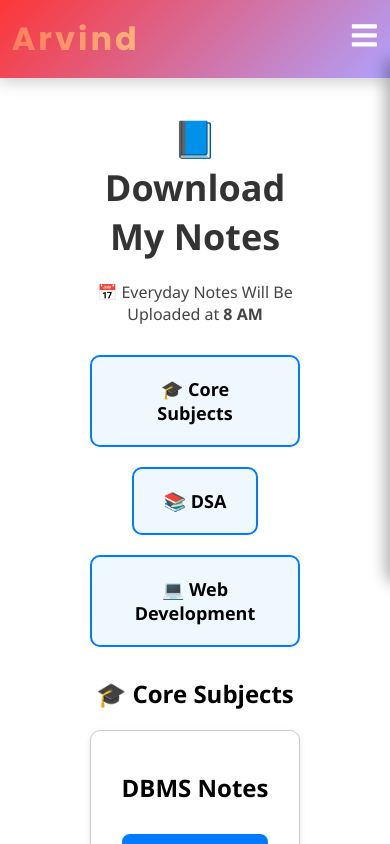
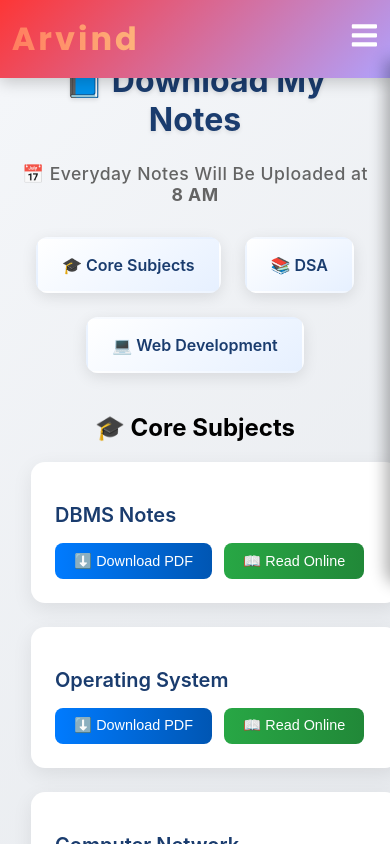
Before and after one commit to Arvindsingh-Deora/webnew, a React (Create React App) app in the folder frontend/: page /Notes in a window 390 px wide. Both pictures are taken after a click on the element "🎓 Core Subjects". Shown: the top 844 px of the page. Built offline with nearby package versions, Linux system fonts and the light colour scheme.

Commit message:
Notes CSS

```diff
--- a/frontend/src/Pages/Notes.js
+++ b/frontend/src/Pages/Notes.js
@@ -1,6 +1,7 @@
 import React, { useState } from 'react';
 import '../Style/Pages/Notes.css';
 import { Helmet } from 'react-helmet';
+
 
 const Notes = () => {
   const [activeSection, setActiveSection] = useState(null); // 'core', 'dsa', 'web'
@@ -25,6 +26,7 @@ const Notes = () => {
       {notesArray.map((note, index) => (
         <div className="note-card" key={index}>
           <h2>{note.title}</h2>
+          <div className="button-group">
             <a
               href={`/Notes/${note.file}`}
               download
@@ -37,6 +39,21 @@ const Notes = () => {
             >
               <button className="download-btn">⬇️ Download PDF</button>
             </a>
+
+            <a
+              href={`/Notes/${note.file}`}
+              target="_blank"
+              rel="noopener noreferrer"
+              onClick={() =>
+                window.gtag && window.gtag('event', 'read_online', {
+                  event_category: 'PDF',
+                  event_label: note.title,
+                })
+              }
+            >
+              <button className="read-btn">📖 Read Online</button>
+            </a>
+          </div>
         </div>
       ))}
     </div>
--- a/frontend/src/Style/Pages/Notes.css
+++ b/frontend/src/Style/Pages/Notes.css
@@ -1,70 +1,241 @@
+/* General container styling */
 .notes-container {
-  padding: 90px;
-  font-family: 'Segoe UI', sans-serif;
+  padding: 60px 20px;
+  font-family: 'Inter', sans-serif;
   text-align: center;
+  background: linear-gradient(135deg, #f5f7fa 0%, #e4e7eb 100%);
+  min-height: 100vh;
+  transition: background 0.5s ease;
 }
 
+/* Upload timing text */
 .upload-timing {
-  font-size: 16px;
-  color: #444;
-  margin-bottom: 30px;
+  font-size: 1.1rem;
+  color: #555;
+  margin-bottom: 2rem;
+  font-weight: 500;
+  letter-spacing: 0.5px;
+  opacity: 0.9;
 }
 
+/* Category boxes container */
 .category-boxes {
   display: flex;
   justify-content: center;
-  gap: 20px;
+  gap: 1.5rem;
   flex-wrap: wrap;
-  margin-bottom: 30px;
+  margin-bottom: 2.5rem;
 }
 
+/* Category card styling */
 .category-card {
-  background-color: #f0f8ff;
-  padding: 20px 30px;
-  border-radius: 10px;
-  font-size: 18px;
-  font-weight: bold;
+  background: linear-gradient(145deg, #ffffff, #e6f0ff);
+  padding: 1.5rem 2rem;
+  border-radius: 12px;
+  font-size: 1.2rem;
+  font-weight: 600;
+  color: #1a3c6e;
   cursor: pointer;
-  border: 2px solid #007bff;
-  transition: background-color 0.3s, transform 0.2s;
+  border: 2px solid transparent;
+  box-shadow: 0 4px 15px rgba(0, 0, 0, 0.1);
+  transition: all 0.3s ease;
+  position: relative;
+  overflow: hidden;
 }
 
+/* Category card hover effect */
 .category-card:hover {
-  background-color: #d6eaff;
-  transform: scale(1.05);
+  background: linear-gradient(145deg, #d6eaff, #b3d4ff);
+  transform: translateY(-5px);
+  box-shadow: 0 6px 20px rgba(0, 123, 255, 0.2);
+  border-color: #007bff;
 }
 
-.notes-section {
-  margin-top: 30px;
+/* Add a subtle glow effect on hover */
+.category-card::before {
+  content: '';
+  position: absolute;
+  top: 0;
+  left: -100%;
+  width: 100%;
+  height: 100%;
+  background: linear-gradient(
+    90deg,
+    transparent,
+    rgba(255, 255, 255, 0.3),
+    transparent
+  );
+  transition: 0.5s;
 }
 
-.notes-grid {
-  display: flex;
-  flex-wrap: wrap;
-  gap: 20px;
-  justify-content: center;
+.category-card:hover::before {
+  left: 100%;
 }
 
-.note-card {
-  background-color: #fff;
-  border: 1px solid #ccc;
-  padding: 20px;
-  width: 240px;
-  border-radius: 10px;
-  box-shadow: 0 2px 6px rgba(0,0,0,0.1);
+/* Notes section styling */
+.notes-section {
+  margin-top: 2.5rem;
+  animation: fadeIn 0.5s ease-in-out;
 }
 
+/* Notes grid styling */
+.notes-grid {
+  display: grid;
+  grid-template-columns: repeat(auto-fit, minmax(260px, 1fr));
+  gap: 1.5rem;
+  justify-content: center;
+  padding: 0 1rem;
+}
+
+/* Note card styling */
+.note-card {
+  background: #ffffff;
+  border: none;
+  padding: 1.5rem;
+  border-radius: 14px;
+  box-shadow: 0 6px 20px rgba(0, 0, 0, 0.08);
+  transition: transform 0.3s ease, box-shadow 0.3s ease;
+  text-align: left;
+  position: relative;
+  overflow: hidden;
+}
+
+.note-card:hover {
+  transform: translateY(-8px);
+  box-shadow: 0 12px 30px rgba(0, 0, 0, 0.15);
+}
+
+/* Note card title */
+.note-card h2 {
+  font-size: 1.25rem;
+  color: #1a3c6e;
+  margin-bottom: 1rem;
+  font-weight: 600;
+}
+
+/* Button group styling */
+.button-group {
+  display: flex;
+  gap: 0.75rem;
+  flex-wrap: wrap;
+}
+
+/* General button styling */
+.download-btn,
+.read-btn {
+  padding: 0.6rem 1.2rem;
+  font-size: 0.9rem;
+  font-weight: 500;
+  border-radius: 8px;
+  border: none;
+  cursor: pointer;
+  color: white;
+  transition: all 0.3s ease;
+  position: relative;
+  overflow: hidden;
+}
+
+/* Download button */
 .download-btn {
-  background-color: #007bff;
-  color: white;
-  border: none;
-  padding: 10px 16px;
-  border-radius: 8px;
-  margin-top: 10px;
-  cursor: pointer;
-  font-weight: bold;
+  background: linear-gradient(90deg, #007bff, #0056b3);
 }
 
 .download-btn:hover {
-  background-color: #0056b3;
+  background: linear-gradient(90deg, #0056b3, #003d82);
+  transform: translateY(-2px);
 }
+
+/* Read button */
+.read-btn {
+  background: linear-gradient(90deg, #28a745, #218838);
+}
+
+.read-btn:hover {
+  background: linear-gradient(90deg, #218838, #1a6b2e);
+  transform: translateY(-2px);
+}
+
+/* Button hover effect with glow */
+.download-btn::before,
+.read-btn::before {
+  content: '';
+  position: absolute;
+  top: 0;
+  left: -100%;
+  width: 100%;
+  height: 100%;
+  background: linear-gradient(
+    90deg,
+    transparent,
+    rgba(255, 255, 255, 0.3),
+    transparent
+  );
+  transition: 0.5s;
+}
+
+.download-btn:hover::before,
+.read-btn:hover::before {
+  left: 100%;
+}
+
+/* Heading styling */
+.notes-container h1 {
+  font-size: 2.5rem;
+  color: #1a3c6e;
+  margin-bottom: 1.5rem;
+  font-weight: 700;
+  text-shadow: 0 2px 4px rgba(0, 0, 0, 0.1);
+}
+
+/* Animation for fade-in effect */
+@keyframes fadeIn {
+  from {
+    opacity: 0;
+    transform: translateY(20px);
+  }
+  to {
+    opacity: 1;
+    transform: translateY(0);
+  }
+}
+
+/* Responsive design */
+@media (max-width: 768px) {
+  .notes-container {
+    padding: 40px 15px;
+  }
+
+  .category-card {
+    padding: 1rem 1.5rem;
+    font-size: 1rem;
+  }
+
+  .notes-grid {
+    grid-template-columns: 1fr;
+  }
+
+  .note-card {
+    width: 100%;
+    max-width: 320px;
+    margin: 0 auto;
+  }
+
+  .notes-container h1 {
+    font-size: 2rem;
+  }
+}
+
+@media (prefers-color-scheme: dark) {
+  .notes-container {
+    background: linear-gradient(135deg, #1a1a1a, #2c2c2c);
+    color: #e0e0e0;
+  }
+  .category-card {
+    background: linear-gradient(145deg, #2c2c2c, #3a3a3a);
+    color: #e0e0e0;
+  }
+  .note-card {
+    background: #2c2c2c;
+    box-shadow: 0 6px 20px rgba(255, 255, 255, 0.1);
+  }
+}
```
Lines whose indentation alone changed are shown as unchanged.
